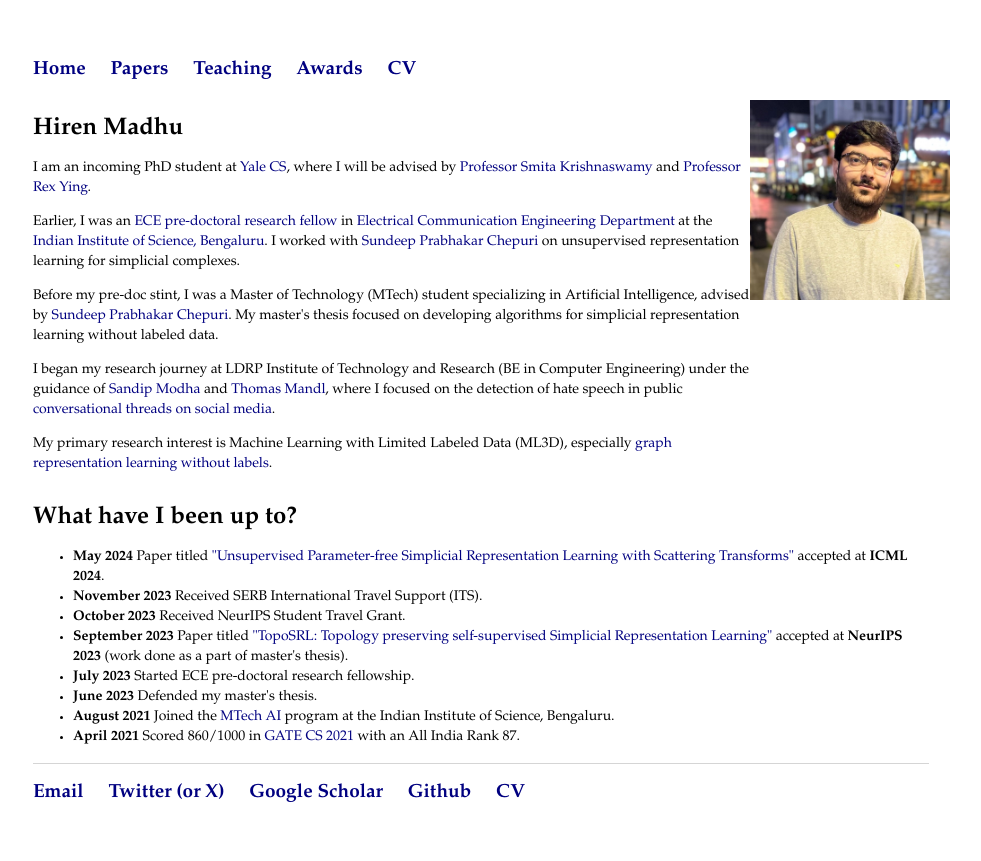
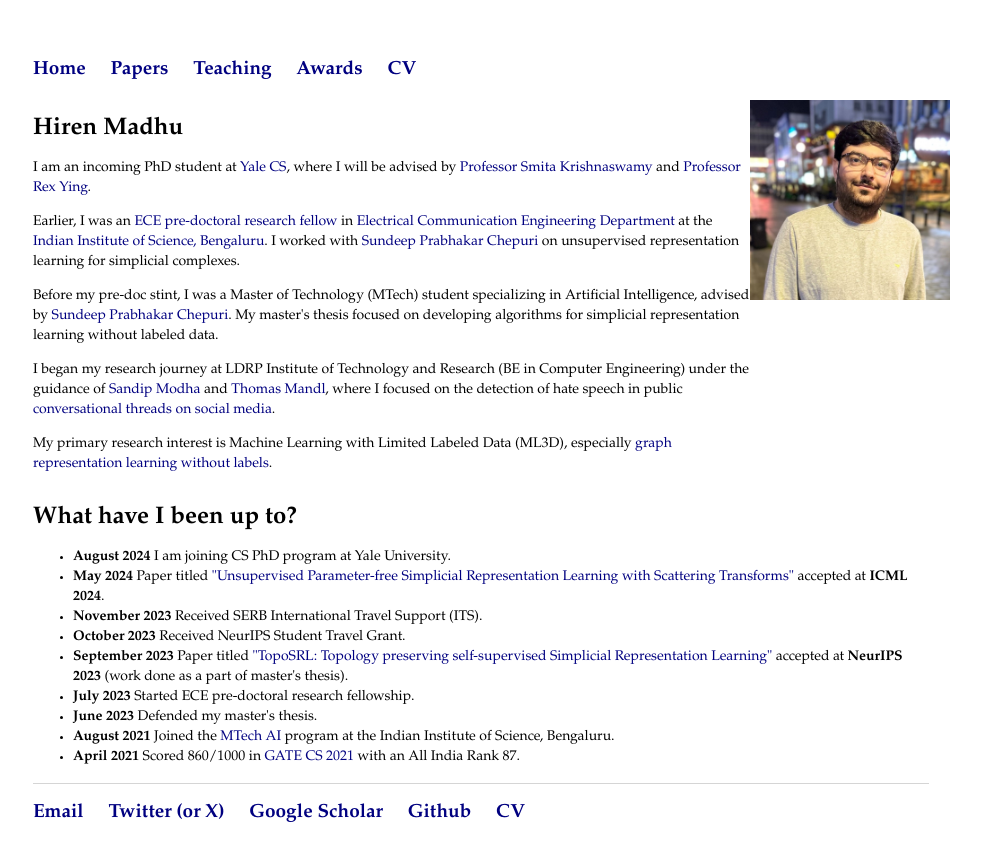
Before and after one commit to HirenMadhu/hirenmadhu.github.io, a Jekyll site: the page built from index.html, in a window 1280 px wide. Shown: the top 861 px of the page, without its empty margins (159-1140 px from the left). Built offline with Jekyll 4.4.1, drawn with Linux system fonts in a browser that asks for light colours.

Commit message:
updated ICML and PhD details

```diff
--- a/index.html
+++ b/index.html
@@ -21,6 +21,7 @@ title: Hiren Madhu
 <div class="blurb">
 <h1> What have I been up to?</h1>
 <ul>
+<li><b>August 2024</b> I am joining CS PhD program at Yale University. </li>
 <li><b>May 2024</b> Paper titled <a href="https://icml.cc/virtual/2024/poster/32736">"Unsupervised Parameter-free Simplicial Representation Learning with Scattering Transforms"</a> accepted at <b>ICML 2024</b>. </li>
 <li><b>November 2023</b> Received SERB International Travel Support (ITS).</li>
 <li><b>October 2023</b> Received NeurIPS Student Travel Grant.</li>
```
